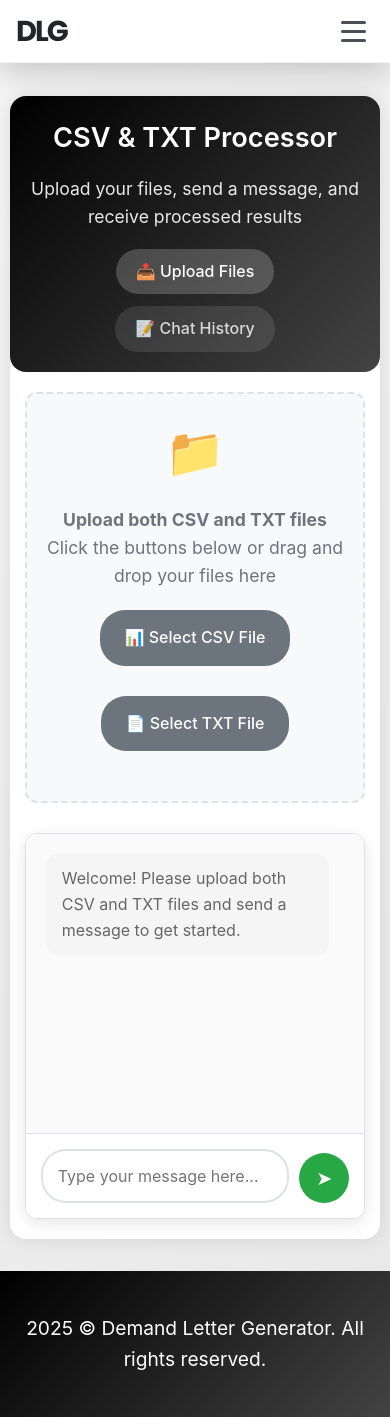
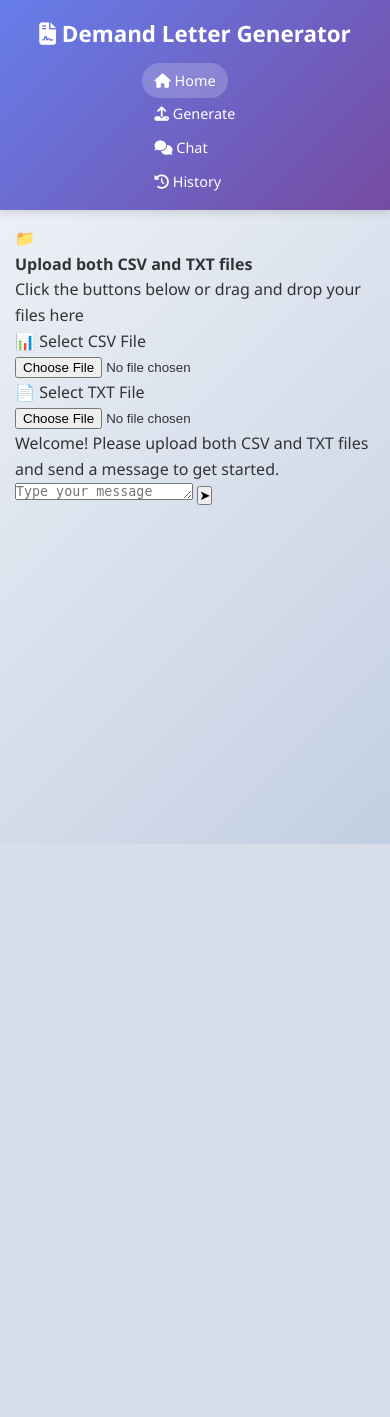
Before and after one commit to arcthaneaidelta/Docx-generation-with-database, a Flask app: page / in a window 390 px wide. After the commit the page ends 844 px from the top, so only its background shows below. Run offline with Flask 3, Linux system fonts and the light colour scheme.

Commit message:
Update base.html

```diff
--- a/Flask_App/templates/base.html
+++ b/Flask_App/templates/base.html
@@ -1,11 +1,12 @@
 <!DOCTYPE html>
 <html lang="en">
 <head>
-    <meta charset="UTF-8" />
-    <meta name="viewport" content="width=device-width, initial-scale=1.0" />
-    <title>{% block title %}CSV & TXT Processor{% endblock %}</title>
+    <meta charset="UTF-8">
+    <meta name="viewport" content="width=device-width, initial-scale=1.0">
+    <title>{% block title %}Demand Letter Generator{% endblock %}</title>
+    <link href="https://unpkg.com/aos@2.3.1/dist/aos.css" rel="stylesheet">
+    <link href="https://cdnjs.cloudflare.com/ajax/libs/font-awesome/6.4.0/css/all.min.css" rel="stylesheet">
     <style>
-      @import url("https://fonts.googleapis.com/css2?family=Poppins:wght@300;400;500;600;700&display=swap");
         * {
             margin: 0;
             padding: 0;
@@ -13,462 +14,289 @@
         }
 
         body {
-        font-family: -apple-system, BlinkMacSystemFont, "Segoe UI", Roboto,
-          Oxygen, Ubuntu, Cantarell, sans-serif;
+            font-family: 'Segoe UI', Tahoma, Geneva, Verdana, sans-serif;
             line-height: 1.6;
             color: #333;
-        background: linear-gradient(135deg, #f5f5f5 0%, #e8e8e8 100%);
+            background: linear-gradient(135deg, #f5f7fa 0%, #c3cfe2 100%);
             min-height: 100vh;
-        overflow-x: hidden;
-      }
-
-      .container {
-        max-width: 95vw;
-        margin: 6rem auto 0 auto;
-        background: white;
-        min-height: 100vh;
-        box-shadow: 0 0 20px rgba(0, 0, 0, 0.1);
-        border-radius: 1rem;
         }
 
         .header {
-        background: linear-gradient(135deg, #000000, #434343);
+            background: linear-gradient(135deg, #667eea 0%, #764ba2 100%);
             color: white;
-        padding: 30px;
-        text-align: center;
-        position: relative;
-        border-radius: 1rem;
-      }
-
-      .header h1 {
-        font-size: 2.5rem;
-        font-weight: 600;
-        margin-bottom: 15px;
-      }
-
-      .header p {
-        font-size: 1.1rem;
-        opacity: 0.9;
-        max-width: 600px;
-        margin: 0 auto 20px;
-      }
-
-      .nav-tabs {
-        display: flex;
-        justify-content: center;
-        gap: 20px;
-        margin-top: 20px;
-      }
-
-      .nav-tab {
-        color: rgba(255, 255, 255, 0.8);
-        text-decoration: none;
-        padding: 10px 20px;
-        border-radius: 25px;
-        background: rgba(255, 255, 255, 0.1);
-        transition: all 0.3s ease;
-        font-weight: 500;
-      }
-
-      .nav-tab:hover,
-      .nav-tab.active {
-        background: rgba(255, 255, 255, 0.2);
-        color: white;
-        transform: translateY(-2px);
-      }
-
-      .main-content {
-        padding: 40px 30px;
-      }
-
-      /* Responsive Design */
-      @media (max-width: 768px) {
-        .header {
-          padding: 20px;
-        }
-
-        .header h1 {
-          font-size: 2rem;
-        }
-
-        .nav-tabs {
-          flex-direction: column;
-          align-items: center;
-          gap: 10px;
-        }
-
-        .main-content {
-          padding: 30px 20px;
-        }
-      }
-
-      @media (max-width: 480px) {
-        .header h1 {
-          font-size: 1.7rem;
-        }
-
-        .main-content {
-          padding: 20px 15px;
-        }
-      }
-      .navbar {
-        font-family: "Poppins", sans-serif;
-        background: rgba(255, 255, 255, 0.95);
-        backdrop-filter: blur(10px);
-        padding: 0.5rem 0;
-        position: fixed;
+            padding: 1rem 0;
+            box-shadow: 0 4px 6px rgba(0, 0, 0, 0.1);
+            position: sticky;
             top: 0;
-        width: 100%;
             z-index: 1000;
-        transition: all 0.3s ease;
-        border-bottom: 1px solid rgba(0, 0, 0, 0.05);
-        box-shadow: 0 8px 32px rgba(0, 0, 0, 0.2);
-      }
-
-      .navbar.scrolled {
-        padding: 0.3rem 0;
-        box-shadow: 0 4px 20px rgba(0, 0, 0, 0.1);
         }
 
         .nav-container {
             max-width: 1200px;
             margin: 0 auto;
-        padding: 0 2rem;
+            padding: 0 20px;
             display: flex;
             justify-content: space-between;
             align-items: center;
+            flex-wrap: wrap;
         }
 
         .logo {
-        font-size: 2.5rem;
-        font-weight: 700;
-        color: #212529;
+            font-size: 1.8rem;
+            font-weight: bold;
             text-decoration: none;
-        letter-spacing: -2px;
-        position: relative;
-        transition: all 0.3s ease;
-      }
-
-      .logo::before {
-        content: "";
-        position: absolute;
-        bottom: -5px;
-        left: 0;
-        width: 0;
-        height: 3px;
-        background: linear-gradient(90deg, #495057, #6c757d);
-        transition: width 0.3s ease;
-      }
-
-      .logo:hover::before {
-        width: 100%;
-      }
-
-      .logo:hover {
-        transform: translateY(-2px);
+            color: white;
         }
 
         .nav-links {
             display: flex;
             list-style: none;
-        gap: 2.5rem;
-        align-items: center;
-      }
-
-      .nav-links li {
-        position: relative;
+            gap: 2rem;
+            flex-wrap: wrap;
         }
 
         .nav-links a {
+            color: white;
             text-decoration: none;
-        color: #495057;
+            padding: 0.5rem 1rem;
+            border-radius: 25px;
+            transition: all 0.3s ease;
             font-weight: 500;
-        font-size: 1rem;
-        transition: all 0.3s ease;
-        padding: 0.5rem 1rem;
-        border-radius: 8px;
-        position: relative;
-        overflow: hidden;
         }
 
-      .nav-links a:hover {
-        color: #212529;
-        background: rgba(108, 117, 125, 0.1);
+        .nav-links a:hover, .nav-links a.active {
+            background: rgba(255, 255, 255, 0.2);
             transform: translateY(-2px);
         }
 
-      .nav-links a::after {
-        content: "";
-        position: absolute;
-        bottom: 0;
-        left: 50%;
-        width: 0;
-        height: 2px;
-        background: #495057;
-        transition: all 0.3s ease;
-        transform: translateX(-50%);
+        .main-container {
+            max-width: 1200px;
+            margin: 2rem auto;
+            padding: 0 20px;
         }
 
-      .nav-links a:hover::after {
-        width: 80%;
+        .card {
+            background: white;
+            border-radius: 15px;
+            box-shadow: 0 10px 30px rgba(0, 0, 0, 0.1);
+            padding: 2rem;
+            margin-bottom: 2rem;
+            border: 1px solid #e0e0e0;
         }
 
-      .hamburger {
-        display: none;
-        flex-direction: column;
+        .btn {
+            display: inline-block;
+            padding: 12px 25px;
+            border: none;
+            border-radius: 25px;
             cursor: pointer;
-        padding: 0.5rem;
-        border-radius: 8px;
+            text-decoration: none;
+            font-weight: 600;
+            text-align: center;
             transition: all 0.3s ease;
+            font-size: 1rem;
         }
 
-      .hamburger:hover {
-        background: rgba(108, 117, 125, 0.1);
+        .btn-primary {
+            background: linear-gradient(135deg, #667eea 0%, #764ba2 100%);
+            color: white;
         }
 
-      .hamburger span {
-        width: 25px;
-        height: 3px;
-        background: #495057;
-        margin: 3px 0;
-        transition: all 0.3s ease;
-        border-radius: 3px;
+        .btn-primary:hover {
+            transform: translateY(-2px);
+            box-shadow: 0 5px 15px rgba(102, 126, 234, 0.4);
         }
 
-      .hamburger.active span:nth-child(1) {
-        transform: rotate(45deg) translate(5px, 5px);
+        .btn-success {
+            background: linear-gradient(135deg, #4caf50 0%, #45a049 100%);
+            color: white;
         }
 
-      .hamburger.active span:nth-child(2) {
-        opacity: 0;
+        .btn-success:hover {
+            transform: translateY(-2px);
+            box-shadow: 0 5px 15px rgba(76, 175, 80, 0.4);
         }
 
-      .hamburger.active span:nth-child(3) {
-        transform: rotate(-45deg) translate(7px, -6px);
+        .btn-danger {
+            background: linear-gradient(135deg, #f44336 0%, #d32f2f 100%);
+            color: white;
         }
 
-      .mobile-menu {
-        display: none;
-        position: absolute;
-        top: 100%;
-        left: 0;
-        width: 100%;
-        background: rgba(255, 255, 255, 0.98);
-        backdrop-filter: blur(15px);
-        border-top: 1px solid rgba(0, 0, 0, 0.05);
-        box-shadow: 0 8px 32px rgba(0, 0, 0, 0.1);
-        animation: slideDown 0.3s ease;
+        .form-group {
+            margin-bottom: 1.5rem;
         }
 
-      @keyframes slideDown {
-        from {
-          opacity: 0;
-          transform: translateY(-10px);
-        }
-        to {
-          opacity: 1;
-          transform: translateY(0);
-        }
+        .form-group label {
+            display: block;
+            margin-bottom: 0.5rem;
+            font-weight: 600;
+            color: #555;
         }
 
-      .mobile-menu.active {
-        display: block;
+        .form-control {
+            width: 100%;
+            padding: 12px 15px;
+            border: 2px solid #e0e0e0;
+            border-radius: 10px;
+            font-size: 1rem;
+            transition: all 0.3s ease;
+            background: white;
         }
 
-      .mobile-menu ul {
-        list-style: none;
-        padding: 1rem 0;
+        .form-control:focus {
+            border-color: #667eea;
+            outline: none;
+            box-shadow: 0 0 0 3px rgba(102, 126, 234, 0.1);
         }
 
-      .mobile-menu li {
-        margin: 0.5rem 0;
+        .alert {
+            padding: 15px 20px;
+            border-radius: 10px;
+            margin-bottom: 1rem;
+            font-weight: 500;
         }
 
-      .mobile-menu a {
-        display: block;
-        padding: 1rem 2rem;
-        color: #495057;
-        text-decoration: none;
-        font-weight: 500;
-        transition: all 0.3s ease;
-        border-left: 3px solid transparent;
+        .alert-success {
+            background: #d4edda;
+            color: #155724;
+            border-left: 4px solid #28a745;
         }
 
-      .mobile-menu a:hover {
-        background: rgba(108, 117, 125, 0.1);
-        border-left-color: #495057;
-        padding-left: 2.5rem;
+        .alert-error {
+            background: #f8d7da;
+            color: #721c24;
+            border-left: 4px solid #dc3545;
         }
 
-      @media (max-width: 768px) {
-        .nav-links {
-          display: none;
+        .loading {
+            display: inline-block;
+            width: 20px;
+            height: 20px;
+            border: 3px solid #f3f3f3;
+            border-top: 3px solid #667eea;
+            border-radius: 50%;
+            animation: spin 1s linear infinite;
         }
 
-        .hamburger {
-          display: flex;
+        @keyframes spin {
+            0% { transform: rotate(0deg); }
+            100% { transform: rotate(360deg); }
         }
 
-        .nav-container {
-          padding: 0 1rem;
+        .status-badge {
+            padding: 5px 12px;
+            border-radius: 15px;
+            font-size: 0.85rem;
+            font-weight: 600;
+            text-transform: uppercase;
         }
 
-        .logo {
-          font-size: 2rem;
+        .status-processing {
+            background: #fff3cd;
+            color: #856404;
+        }
+
+        .status-completed {
+            background: #d1ecf1;
+            color: #0c5460;
+        }
+
+        .status-failed {
+            background: #f8d7da;
+            color: #721c24;
+        }
+
+        /* Mobile Responsiveness */
+        @media (max-width: 768px) {
+            .nav-container {
+                flex-direction: column;
+                gap: 1rem;
+            }
+
+            .nav-links {
+                gap: 1rem;
+                justify-content: center;
+            }
+
+            .nav-links a {
+                padding: 0.5rem 0.8rem;
+                font-size: 0.9rem;
+            }
+
+            .main-container {
+                margin: 1rem auto;
+                padding: 0 15px;
+            }
+
+            .card {
+                padding: 1.5rem;
+            }
+
+            .btn {
+                width: 100%;
+                margin-bottom: 0.5rem;
             }
         }
 
         @media (max-width: 480px) {
             .logo {
-          font-size: 1.8rem;
+                font-size: 1.4rem;
+            }
+
+            .nav-links {
+                flex-direction: column;
+                gap: 0.5rem;
+                width: 100%;
+            }
+
+            .nav-links a {
+                text-align: center;
+            }
+
+            .card {
+                padding: 1rem;
             }
         }
-      footer {
-        background: linear-gradient(135deg, #000000, #434343);
-        color: #fff;
-        text-align: center;
-        padding: 42px 12px;
-        font-size: 1.2rem;
-        font-weight: 400;
-        width: 100vw;
-        margin-top: 2rem;
-      }
     </style>
-    {% block extra_css %}{% endblock %}
+    {% block styles %}{% endblock %}
 </head>
 <body>
-    <nav class="navbar" id="navbar">
+    <header class="header">
         <div class="nav-container">
-        <a href="#" class="logo">DLG</a>
+            <a href="{{ url_for('index') }}" class="logo">
+                <i class="fas fa-file-contract"></i> Demand Letter Generator
+            </a>
+            <nav>
+                <ul class="nav-links">
+                    <li><a href="{{ url_for('index') }}" {% if request.endpoint == 'index' %}class="active"{% endif %}>
+                        <i class="fas fa-home"></i> Home
+                    </a></li>
+                    <li><a href="{{ url_for('main') }}" {% if request.endpoint == 'main' %}class="active"{% endif %}>
+                        <i class="fas fa-upload"></i> Generate
+                    </a></li>
+                    <li><a href="{{ url_for('chat') }}" {% if request.endpoint == 'chat' %}class="active"{% endif %}>
+                        <i class="fas fa-comments"></i> Chat
+                    </a></li>
+                    <li><a href="{{ url_for('history') }}" {% if request.endpoint == 'history' %}class="active"{% endif %}>
+                        <i class="fas fa-history"></i> History
+                    </a></li>
+                </ul>
+            </nav>
+        </div>
+    </header>
 
-        <ul class="nav-links">
-          <li>
-            <a href="https://docx-generation-frontend.vercel.app/index.html"
-              >Home</a
-            >
-          </li>
-          <li>
-            <a
-              href="https://docx-generation-frontend.vercel.app/demand-letter-generator.html"
-              >Demand Letter Generator</a
-            >
-          </li>
-          <li>
-            <a href="https://docx-history.vercel.app/index.html"
-              >Chat to Improve</a
-            >
-          </li>
-        </ul>
+    <main class="main-container">
+        {% block content %}{% endblock %}
+    </main>
 
-        <div class="hamburger" id="hamburger">
-          <span></span>
-          <span></span>
-          <span></span>
-        </div>
-      </div>
-
-      <div class="mobile-menu" id="mobile-menu">
-        <ul>
-          <li>
-            <a href="https://docx-generation-frontend.vercel.app/index.html"
-              >Home</a
-            >
-          </li>
-          <li>
-            <a
-              href="https://docx-generation-frontend.vercel.app/demand-letter-generator.html"
-              >Demand Letter Generator</a
-            >
-          </li>
-          <li>
-            <a href="https://docx-history.vercel.app/index.html"
-              >Chat to Improve</a
-            >
-          </li>
-        </ul>
-      </div>
-    </nav>
-    <div class="container">
-      <div class="header">
-        <h1>{% block heading %}CSV & TXT Processor{% endblock %}</h1>
-        <p>
-          {% block subheading %}Upload your files, send a message, and receive
-          processed results{% endblock %}
-        </p>
-
-        <div class="nav-tabs">
-          <a
-            href="{{ url_for('index') }}"
-            class="nav-tab {% if request.endpoint == 'index' %}active{% endif %}"
-          >
-            📤 Upload Files
-          </a>
-          <a
-            href="{{ url_for('chat_history') }}"
-            class="nav-tab {% if request.endpoint == 'chat_history' %}active{% endif %}"
-          >
-            📝 Chat History
-          </a>
-        </div>
-      </div>
-
-      <div class="main-content">{% block content %}{% endblock %}</div>
-    </div>
-    <footer>
-      <span id="year"></span> © Demand Letter Generator. All rights reserved.
-    </footer>
+    <script src="https://unpkg.com/aos@2.3.1/dist/aos.js"></script>
     <script>
-      window.addEventListener("scroll", function () {
-        const navbar = document.getElementById("navbar");
-        if (window.scrollY > 50) {
-          navbar.classList.add("scrolled");
-        } else {
-          navbar.classList.remove("scrolled");
-        }
+        AOS.init({
+            duration: 800,
+            easing: 'ease-in-out',
+            once: true
         });
-
-      // Mobile menu toggle
-      const hamburger = document.getElementById("hamburger");
-      const mobileMenu = document.getElementById("mobile-menu");
-
-      hamburger.addEventListener("click", function () {
-        hamburger.classList.toggle("active");
-        mobileMenu.classList.toggle("active");
-      });
-
-      // Close mobile menu when clicking on a link
-      const mobileLinks = mobileMenu.querySelectorAll("a");
-      mobileLinks.forEach((link) => {
-        link.addEventListener("click", function () {
-          hamburger.classList.remove("active");
-          mobileMenu.classList.remove("active");
-        });
-      });
-
-      // Close mobile menu when clicking outside
-      document.addEventListener("click", function (e) {
-        if (!hamburger.contains(e.target) && !mobileMenu.contains(e.target)) {
-          hamburger.classList.remove("active");
-          mobileMenu.classList.remove("active");
-        }
-      });
-
-      // Smooth scrolling for anchor links
-      document.querySelectorAll('a[href^="#"]').forEach((anchor) => {
-        anchor.addEventListener("click", function (e) {
-          e.preventDefault();
-          const target = document.querySelector(this.getAttribute("href"));
-          if (target) {
-            target.scrollIntoView({
-              behavior: "smooth",
-              block: "start",
-            });
-          }
-        });
-      });
-      // Auto-update the year
-      document.getElementById("year").textContent = new Date().getFullYear();
     </script>
-    {% block extra_js %}{% endblock %}
+    {% block scripts %}{% endblock %}
 </body>
 </html>
```
Lines whose indentation alone changed are shown as unchanged.
